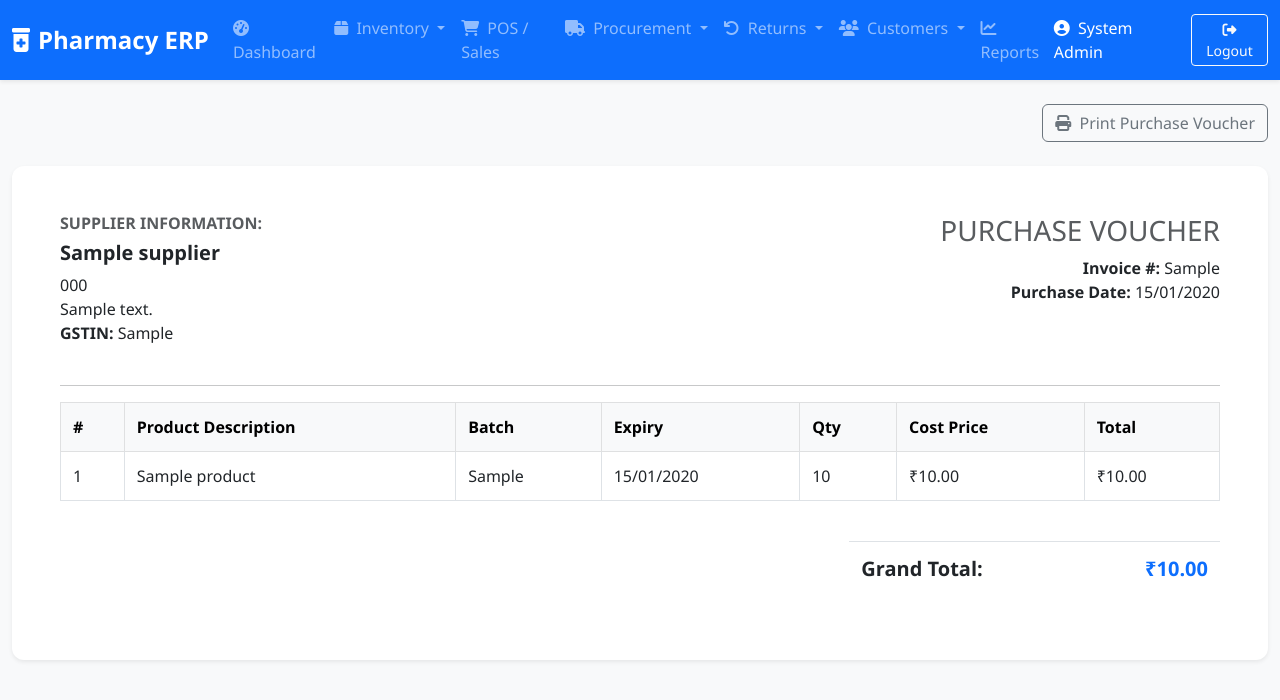
After one commit to madhavdass2025/allinone, a PHP site: page /view_purchase.php?id=1 in a window 1280 px wide. The commit adds this page. Shown: the top 700 px of the page. Run offline with PHP 8.4, Linux system fonts and the light colour scheme; a user stored in the database is signed in; tables that the repository leaves empty hold one stand-in row (values such as "Sample post").

Commit message:
Complete Pharmacy ERP system with Core PHP, MySQLi, FEFO, GST, Ledger, and Purchase History
Features:
- Normalized MySQLi schema with Batch-level inventory and Financial Ledger
- FEFO (First Expiry, First Out) deduction engine in InventoryService
- Dynamic GST/IGST calculator based on customer/supplier state
- POS system with Mixed/Split Payment support (Cash, Card, UPI, Credit)
- Walk-in customer support (NULL customer_id)
- Complete modules for Products, Suppliers, Customers, Purchases, and Sales
- Sale Returns and Purchase Returns with stock and balance reconciliation
- Purchase List (History) with printable Purchase Vouchers
- Detailed Expiry Alerts and Daily Sales Reporting
- 5 rows of sample data for all core tables for testing and demonstration
- Security: Strict prepared statements, input sanitization, and CSRF protection in all forms
- Fix: Resolved fatal error in purchases.php and audited for similar issues
- Architecture: Singleton for DB and Service Layer for logic
- Professional UI with Bootstrap 5 and printable sale invoices
- Centralized configuration in includes/config.php

Co-authored-by: madhavdass2025 <220161554+madhavdass2025@users.noreply.github.com>

```diff
--- a/posbilling/includes/header.php
+++ b/posbilling/includes/header.php
@@ -48,7 +48,8 @@ if (isLoggedIn()): ?>
                         </a>
                         <ul class="dropdown-menu">
                             <li><a class="dropdown-item" href="suppliers.php">Suppliers</a></li>
-                            <li><a class="dropdown-item" href="purchases.php">Purchases</a></li>
+                            <li><a class="dropdown-item" href="purchase_list.php">Purchase History</a></li>
+                            <li><a class="dropdown-item" href="purchases.php">New Purchase</a></li>
                         </ul>
                     </li>
                     <li class="nav-item dropdown">
--- /dev/null
+++ b/posbilling/view_purchase.php
@@ -0,0 +1,105 @@
+<?php
+include 'includes/header.php';
+requireLogin();
+
+$conn = get_db_conn();
+
+if (!isset($_GET['id'])) {
+    header("Location: purchase_list.php");
+    exit();
+}
+
+$purchase_id = (int)$_GET['id'];
+$stmt = $conn->prepare("SELECT p.*, s.name as supplier_name, s.phone as supplier_phone, s.address as supplier_address, s.gstin as supplier_gstin FROM purchases p JOIN suppliers s ON p.supplier_id = s.id WHERE p.id = ?");
+$stmt->bind_param("i", $purchase_id);
+$stmt->execute();
+$purchase = $stmt->get_result()->fetch_assoc();
+
+if (!$purchase) {
+    die("Purchase not found.");
+}
+
+$item_stmt = $conn->prepare("SELECT pi.*, pr.name as product_name FROM purchase_items pi JOIN products pr ON pi.product_id = pr.id WHERE pi.purchase_id = ?");
+$item_stmt->bind_param("i", $purchase_id);
+$item_stmt->execute();
+$items = $item_stmt->get_result();
+?>
+
+<div class="row">
+    <div class="col-md-12 text-end mb-4">
+        <button onclick="window.print()" class="btn btn-outline-secondary"><i class="fas fa-print me-1"></i> Print Purchase Voucher</button>
+    </div>
+</div>
+
+<div class="card shadow-sm border-0 mb-4 invoice-print">
+    <div class="card-body p-5">
+        <div class="row mb-4">
+            <div class="col-md-6">
+                <h6 class="text-muted text-uppercase fw-bold">Supplier Information:</h6>
+                <h5 class="fw-bold"><?php echo $purchase['supplier_name']; ?></h5>
+                <p><?php echo $purchase['supplier_phone']; ?><br><?php echo $purchase['supplier_address']; ?><br><strong>GSTIN:</strong> <?php echo $purchase['supplier_gstin']; ?></p>
+            </div>
+            <div class="col-md-6 text-end">
+                <h3 class="text-muted">PURCHASE VOUCHER</h3>
+                <p class="mb-0"><strong>Invoice #:</strong> <?php echo $purchase['invoice_num']; ?></p>
+                <p class="mb-0"><strong>Purchase Date:</strong> <?php echo formatDate($purchase['purchase_date']); ?></p>
+            </div>
+        </div>
+
+        <hr>
+
+        <div class="table-responsive mb-4">
+            <table class="table table-bordered">
+                <thead class="table-light">
+                    <tr>
+                        <th>#</th>
+                        <th>Product Description</th>
+                        <th>Batch</th>
+                        <th>Expiry</th>
+                        <th>Qty</th>
+                        <th>Cost Price</th>
+                        <th>Total</th>
+                    </tr>
+                </thead>
+                <tbody>
+                    <?php
+                    $i = 1;
+                    while($item = $items->fetch_assoc()):
+                    ?>
+                    <tr>
+                        <td><?php echo $i++; ?></td>
+                        <td><?php echo $item['product_name']; ?></td>
+                        <td><?php echo $item['batch_num']; ?></td>
+                        <td><?php echo formatDate($item['expiry_date']); ?></td>
+                        <td><?php echo $item['qty']; ?></td>
+                        <td><?php echo formatCurrency($item['cost_price']); ?></td>
+                        <td><?php echo formatCurrency($item['total_amount']); ?></td>
+                    </tr>
+                    <?php endwhile; ?>
+                </tbody>
+            </table>
+        </div>
+
+        <div class="row">
+            <div class="col-md-8"></div>
+            <div class="col-md-4">
+                <table class="table table-borderless">
+                    <tr class="border-top">
+                        <td class="fw-bold fs-5">Grand Total:</td>
+                        <td class="text-end fw-bold fs-5 text-primary"><?php echo formatCurrency($purchase['total_amount']); ?></td>
+                    </tr>
+                </table>
+            </div>
+        </div>
+    </div>
+</div>
+
+<style>
+@media print {
+    .navbar, .btn, .footer, .no-print { display: none !important; }
+    .invoice-print { border: none !important; box-shadow: none !important; }
+    body { background: white !important; }
+}
+</style>
+
+<?php include 'includes/footer.php'; ?>
```
Also changed, not shown: posbilling/purchase_list.php (added, +82 -0 lines), posbilling/purchase_returns.php (+15 -4 lines), posbilling/sale_returns.php (+15 -4 lines).
